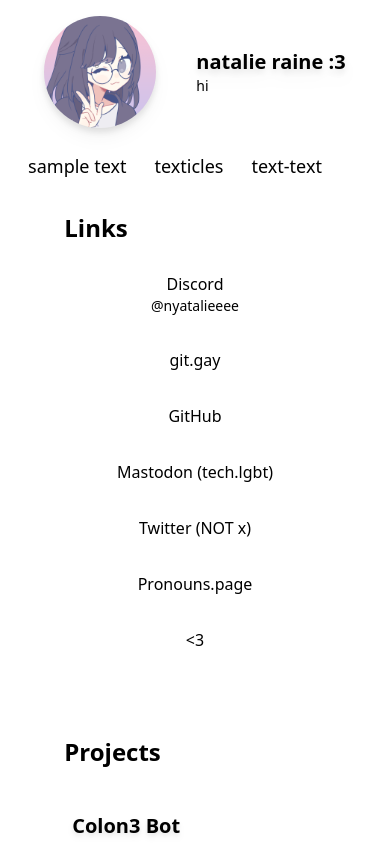
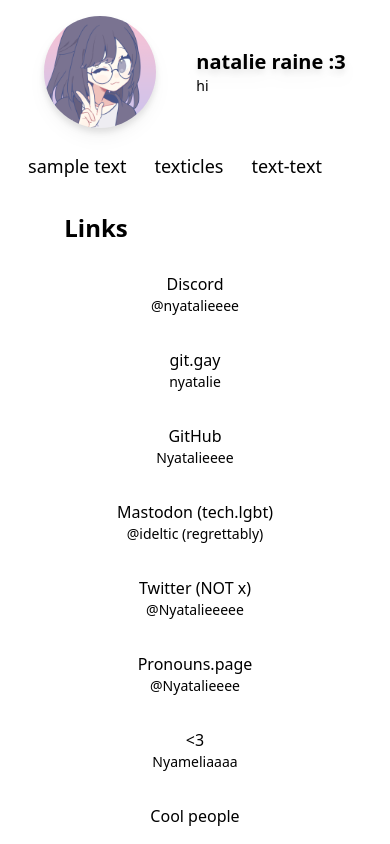
Before and after one commit to Meowcelinee/website, a Next.js app: page / in a window 390 px wide. Shown: the top 844 px of the page. Built offline with nearby package versions, Linux system fonts and the light colour scheme; what @catppuccin/tailwindcss would draw is missing.

Commit message:
improve links

```diff
--- a/src/components/homepage/links.tsx
+++ b/src/components/homepage/links.tsx
@@ -1,24 +1,30 @@
 import Link from 'next/link';
 import links from '../../data/linkData';
-import classNames from 'classnames';
 
 export default function Links() {
     const linkList = links.map((link) => {
+        if (!link.link) {
+            return (
+                <div
+                    className='bg-mantle rounded-2xl text-center mx-auto md:py-4 py-3 w-11/12 md:w-3/4'
+                    key={link.id}
+                >
+                    <p className='font-medium md:text-lg'>{link.name}</p>
+                    <p className='text-sm text-subtext0'>
+                        {link.username ?? ''}
+                    </p>
+                </div>
+            );
+        }
         return (
             <Link
-                className={classNames(
-                    'bg-mantle rounded-xl text-text text-center font-medium md:text-lg mx-auto md:py-4 py-3 w-11/12 md:w-3/4',
-                    {
-                        'transition duration-300 hover:text-pink hover:bg-surface0':
-                            link.link,
-                    }
-                )}
-                href={link.link ?? ''}
-                target={link.link ? '_blank' : ''}
+                className='bg-mantle rounded-2xl text-text text-center font-medium md:text-lg mx-auto md:py-4 py-3 w-11/12 md:w-3/4 transition duration-300 hover:text-pink hover:bg-surface0'
+                href={link.link}
+                target='_blank'
                 key={link.id}
             >
                 <p>{link.name}</p>
-                <p className="text-sm text-subtext0">{link.username ?? ''}</p>
+                <p className='text-sm text-subtext0'>{link.username ?? ''}</p>
             </Link>
         );
     });
--- a/src/data/linkData.ts
+++ b/src/data/linkData.ts
@@ -16,31 +16,42 @@
     {
         name: 'git.gay',
         link: 'https://git.gay/nyatalie',
+        username: 'nyatalie',
         id: 2,
     },
     {
         name: 'GitHub',
         link: 'https://github.com/Nyatalieeee',
+        username: 'Nyatalieeee',
         id: 3,
     },
     {
         name: 'Mastodon (tech.lgbt)',
         link: 'https://tech.lgbt/@ideltic',
+        username: '@ideltic (regrettably)',
         id: 4,
     },
     {
         name: 'Twitter (NOT x)',
         link: 'https://x.com/Nyatalieeeee',
+        username: '@Nyatalieeeee',
         id: 5,
     },
     {
         name: 'Pronouns.page',
         link: 'https://en.pronouns.page/@Nyatalieeee',
+        username: '@Nyatalieeee',
         id: 6,
     },
     {
         name: '<3',
         link: 'https://github.com/Nyameliaaaa',
+        username: 'Nyameliaaaa',
+        id: 8,
+    },
+    {
+        name: 'Cool people',
+        link: 'https://queercraft.net',
         id: 7,
     },
 ];
```
